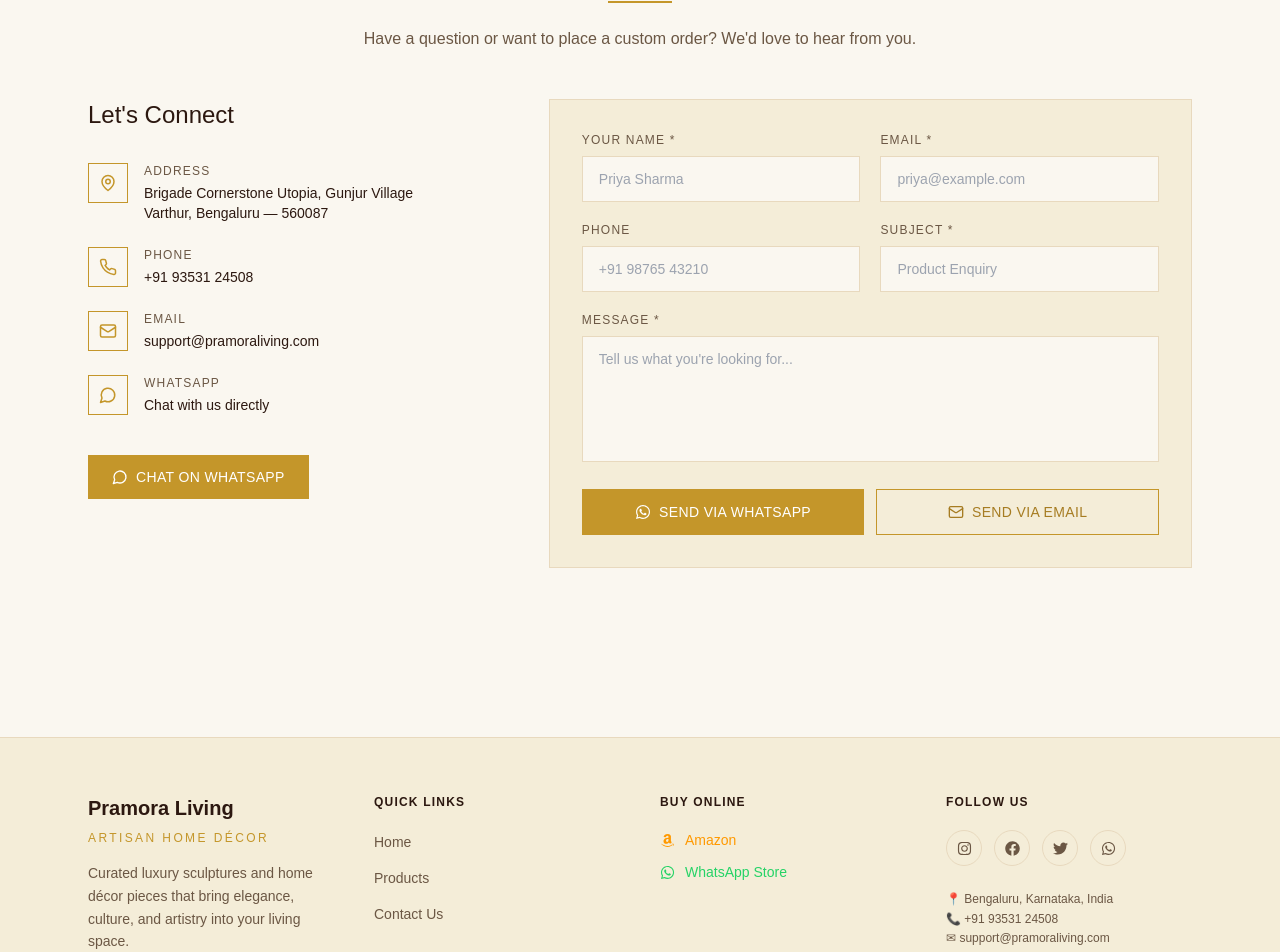
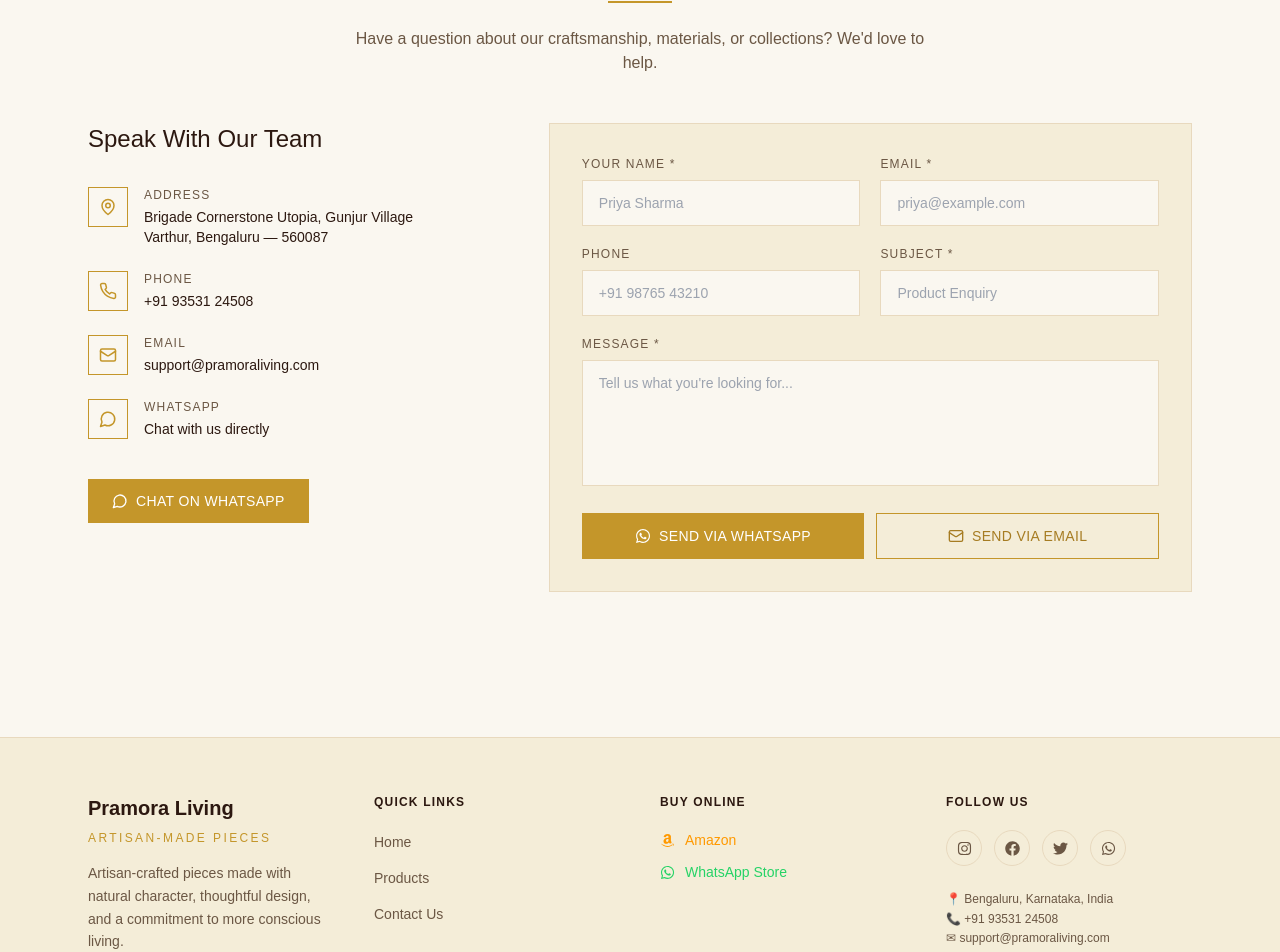
Before and after one commit to amareshdwivedi/pramora-living, a Next.js app: page /contact in a window 1280 px wide. Shown: the part 240-1192 px from the top of the page. Built offline with nearby package versions, Linux system fonts and the light colour scheme; no server answers.

Commit message:
Align brand messaging across site

```diff
--- a/src/app/contact/page.tsx
+++ b/src/app/contact/page.tsx
@@ -59,14 +59,14 @@
         <h1 className="section-title">Contact Us</h1>
         <div className="divider mx-auto" />
         <p className="section-subtitle mx-auto text-center">
-          Have a question or want to place a custom order? We'd love to hear from you.
+          Have a question about our craftsmanship, materials, or collections? We'd love to help.
         </p>
       </div>
 
       <div className="grid lg:grid-cols-5 gap-12">
         {/* Info */}
         <div className="lg:col-span-2">
-          <h2 className="font-serif text-2xl font-medium mb-8" style={{ color: 'var(--text)' }}>Let's Connect</h2>
+          <h2 className="font-serif text-2xl font-medium mb-8" style={{ color: 'var(--text)' }}>Speak With Our Team</h2>
           <div className="space-y-6">
             {[
               { icon: MapPin, label: 'Address', value: 'Brigade Cornerstone Utopia, Gunjur Village\nVarthur, Bengaluru — 560087' },
--- a/src/app/layout.tsx
+++ b/src/app/layout.tsx
@@ -6,9 +6,9 @@
 import { Footer } from '@/components/Footer'
 
 export const metadata: Metadata = {
-  title: 'Pramora Living — Artisan Home Décor',
-  description: 'Curated luxury sculptures and artisan home décor that bring elegance and culture to your living space.',
-  keywords: 'home decor, luxury sculptures, artisan, India, gifting, Pramora Living',
+  title: 'Pramora Living — Artisan-Made Pieces',
+  description: 'Thoughtfully handcrafted pieces made by skilled artisans using natural materials and conscious design.',
+  keywords: 'artisan-made, handcrafted, natural materials, conscious design, India, gifting, Pramora Living',
 }
 
 export default function RootLayout({ children }: { children: React.ReactNode }) {
--- a/src/app/page.tsx
+++ b/src/app/page.tsx
@@ -24,7 +24,7 @@
         <div className="relative max-w-6xl mx-auto px-4 sm:px-6 py-20 grid lg:grid-cols-2 gap-12 items-center">
           <div className="animate-fade-in">
             <p className="text-xs uppercase tracking-[0.3em] mb-4" style={{ color: 'var(--gold)' }}>
-              Artisan Home Décor
+              Artisan-Made Pieces
             </p>
             <h1 className="font-serif text-5xl md:text-6xl lg:text-7xl font-medium leading-tight mb-6" style={{ color: 'var(--text)' }}>
               Where Art<br />
@@ -32,7 +32,7 @@
               Home
             </h1>
             <p className="text-base leading-relaxed mb-8 max-w-md" style={{ color: 'var(--text-2)' }}>
-              Discover handcrafted sculptures and luxury décor that transform every corner of your home into a statement of refined taste.
+              Discover thoughtfully handcrafted pieces made by skilled artisans, using natural materials and conscious design to bring warmth, character, and meaning into your home.
             </p>
             <div className="flex flex-wrap gap-4">
               <Link href="/products" className="btn-gold">
@@ -105,10 +105,10 @@
             <h2 className="section-title">Crafted with<br />Intention</h2>
             <div className="divider" />
             <p className="text-sm leading-relaxed mb-4" style={{ color: 'var(--text-2)' }}>
-              Pramora Living was born from a passion for preserving India's rich artistic heritage while bringing it into contemporary living spaces.
+              We bring together artisan craftsmanship, natural materials, and responsible design to create pieces that feel beautiful, meaningful, and made to last.
             </p>
             <p className="text-sm leading-relaxed mb-8" style={{ color: 'var(--text-2)' }}>
-              Every sculpture in our collection is a conversation between tradition and modernity — handcrafted by skilled artisans and curated for homes that appreciate the beauty of meaningful objects.
+              Each piece is thoughtfully chosen for homes that value natural character, conscious living, and the enduring beauty of work made by hand.
             </p>
             <Link href="/contact" className="btn-gold">
               Connect With Us <ArrowRight size={16} />
--- a/src/app/products/page.tsx
+++ b/src/app/products/page.tsx
@@ -12,7 +12,7 @@
         <h1 className="section-title">All Products</h1>
         <div className="divider mx-auto" />
         <p className="section-subtitle mx-auto text-center">
-          Handcrafted sculptures and home décor pieces for every taste and space.
+          Handcrafted pieces shaped by skilled artisans and chosen for thoughtful, lasting spaces.
         </p>
       </div>
 
--- a/src/components/Footer.tsx
+++ b/src/components/Footer.tsx
@@ -22,9 +22,9 @@
         {/* Brand */}
         <div className="lg:col-span-1">
           <h3 className="font-serif text-xl font-semibold mb-2" style={{ color: 'var(--text)' }}>Pramora Living</h3>
-          <p className="text-xs uppercase tracking-[0.2em] mb-4" style={{ color: 'var(--gold)' }}>Artisan Home Décor</p>
+          <p className="text-xs uppercase tracking-[0.2em] mb-4" style={{ color: 'var(--gold)' }}>Artisan-Made Pieces</p>
           <p className="text-sm leading-relaxed" style={{ color: 'var(--text-2)' }}>
-            Curated luxury sculptures and home décor pieces that bring elegance, culture, and artistry into your living space.
+            Artisan-crafted pieces made with natural character, thoughtful design, and a commitment to more conscious living.
           </p>
         </div>
 
```
